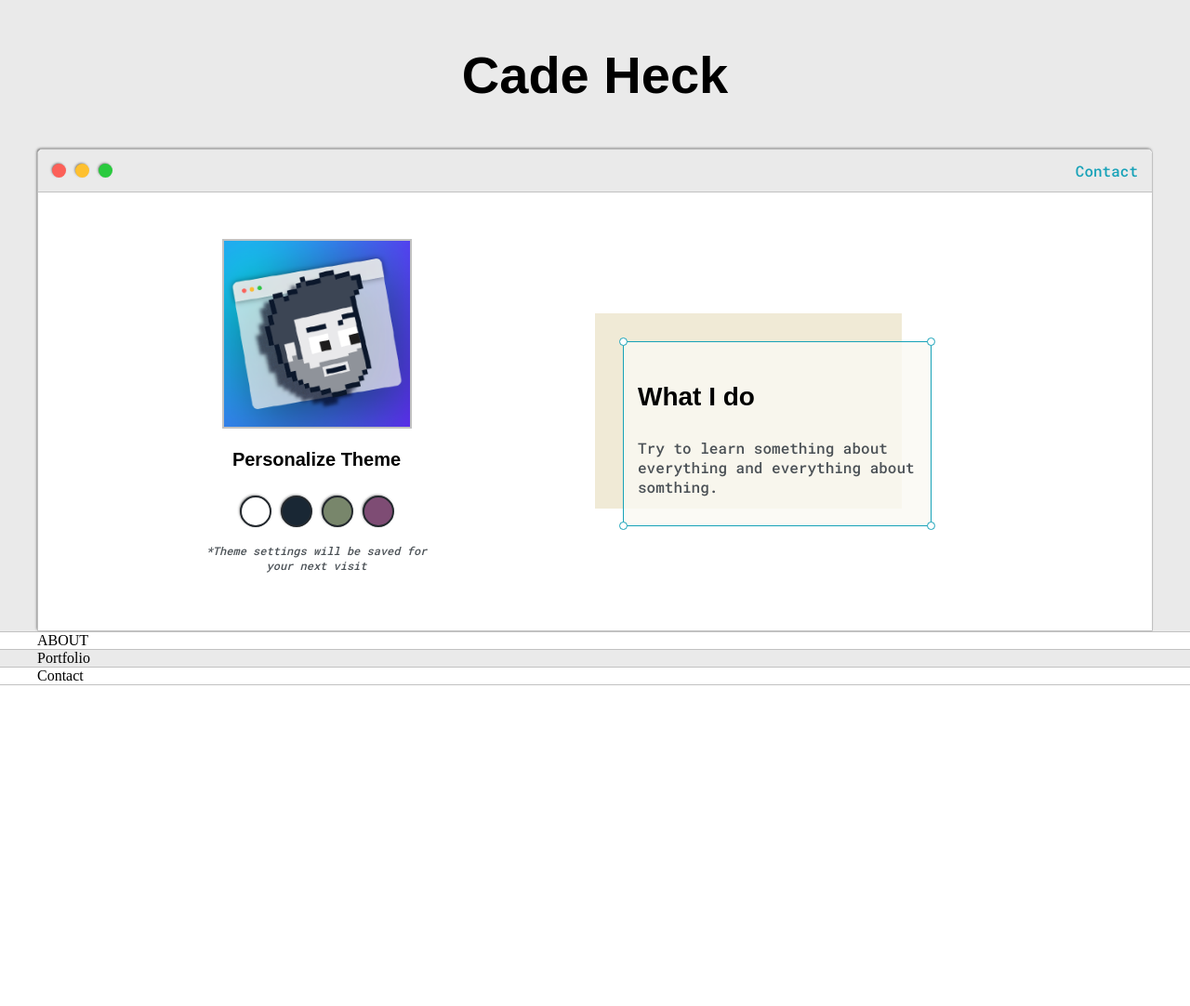
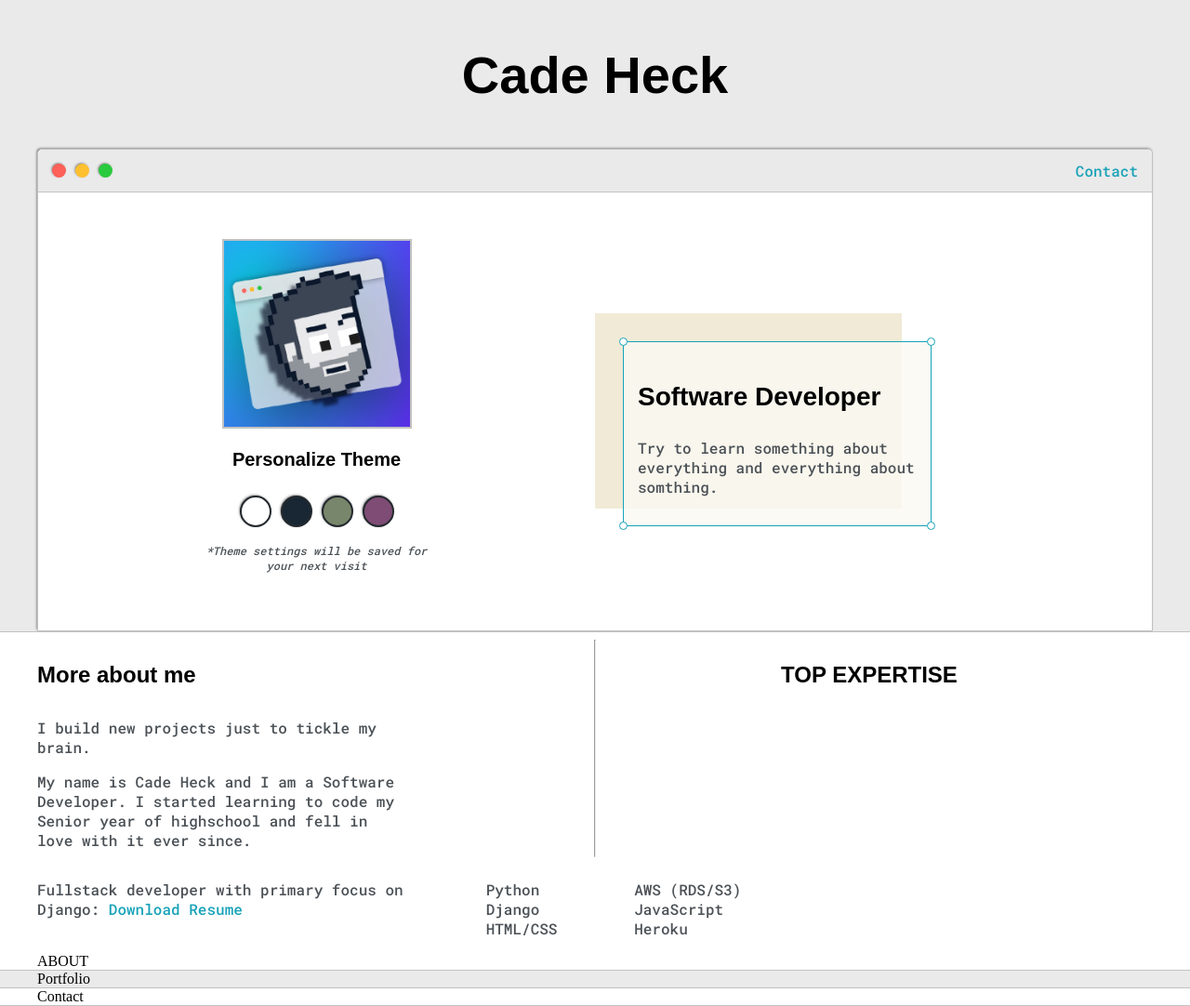
Before and after one commit to cayde-16/cade-portfolio, a Django app: page / in a window 1280 px wide. Shown: the whole page at 93% size. Before the commit the page ends 737 px from the top, so only its background shows below. Run offline with Django 4.2, Linux system fonts and the light colour scheme.

Commit message:
updating section 2

```diff
--- a/base/templates/base/home.html
+++ b/base/templates/base/home.html
@@ -15,7 +15,7 @@
     <link rel="preconnect" href="https://fonts.gstatic.com" crossorigin>
     <link href="https://fonts.googleapis.com/css2?family=Roboto+Mono:wght@500&family=Roboto:wght@400;500;700&display=swap" rel="stylesheet">
 
-    <title>CadeDevelops</title>
+    <title>Cade | Develops</title>
 
 
 </head>
@@ -60,7 +60,7 @@
                     <div id="preview">
                         <div id="corner-tl" class="corner"></div>
                         <div id="corner-tr" class="corner"></div>
-                        <h3>What I do</h3>
+                        <h3>Software Developer</h3>
                         <p>Try to learn something about everything and everything about somthing.</p>
                         <div id="corner-br" class="corner"></div>
                         <div id="corner-bl" class="corner"></div>
@@ -76,6 +76,40 @@
 
     <section class="s2">
         <div class="main-container">
+            <div class="about-wrapper">
+                <div class="about-me">
+                    <h4>More about me</h4>
+
+                    <p>I build new projects just to tickle my brain.</p>
+
+                    <p>My name is Cade Heck and I am a Software Developer. I started learning to code my Senior year of highschool and fell in love with it ever since.
+
+                    </p>
+                </div>
+
+                <hr>
+                <h4>TOP EXPERTISE</h4>
+                <p> Fullstack developer with primary focus on Django: <a target="_blank" href="#">Download Resume</a> </p>
+
+                <div id="skills">
+                    <ul>
+                        <li>Python</li>
+                        <li>Django</li>
+                        <li>HTML/CSS</li>
+                    </ul>
+
+
+                    <ul>
+                        <li>AWS (RDS/S3)</li>
+                        <li>JavaScript</li>
+                        <li>Heroku</li>
+                    </ul>
+                </div>
+
+                <div class="social-links">
+
+                </div>
+            </div>
            ABOUT
         </div>
     </section>
--- a/static/css/default.css
+++ b/static/css/default.css
@@ -257,6 +257,15 @@
             left: -5px;
         }
 
+        .about-wrapper{
+            display: grid;
+            grid-template-columns:repeat(auto-fit, minmax(320px, 1fr));
+        }
+        #skills{
+            display: flex;
+            justify-content: space-evenly;
+
+        }
         @media screen and (max-width : 1200px){
             .main-container{
                 width: 95%;
```
